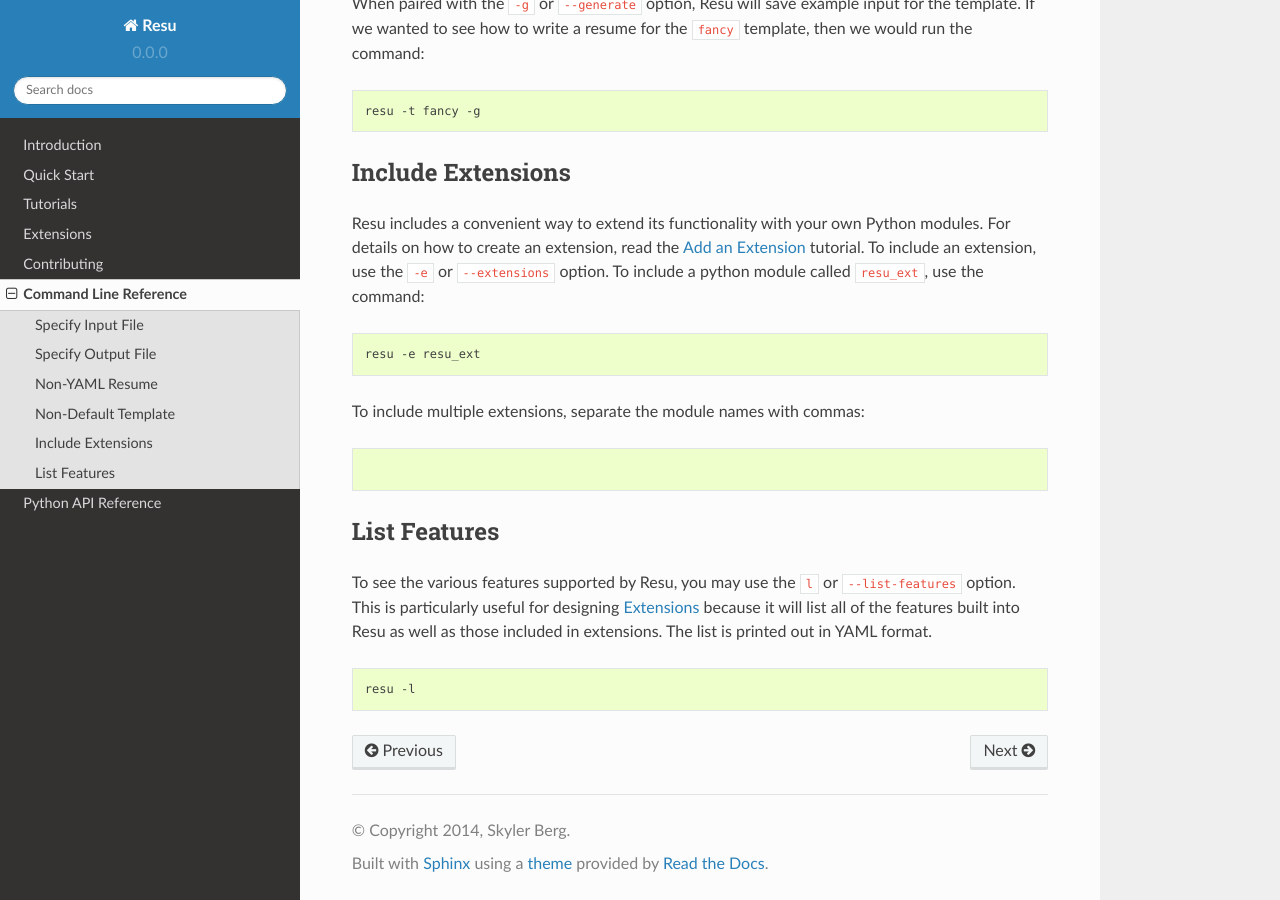
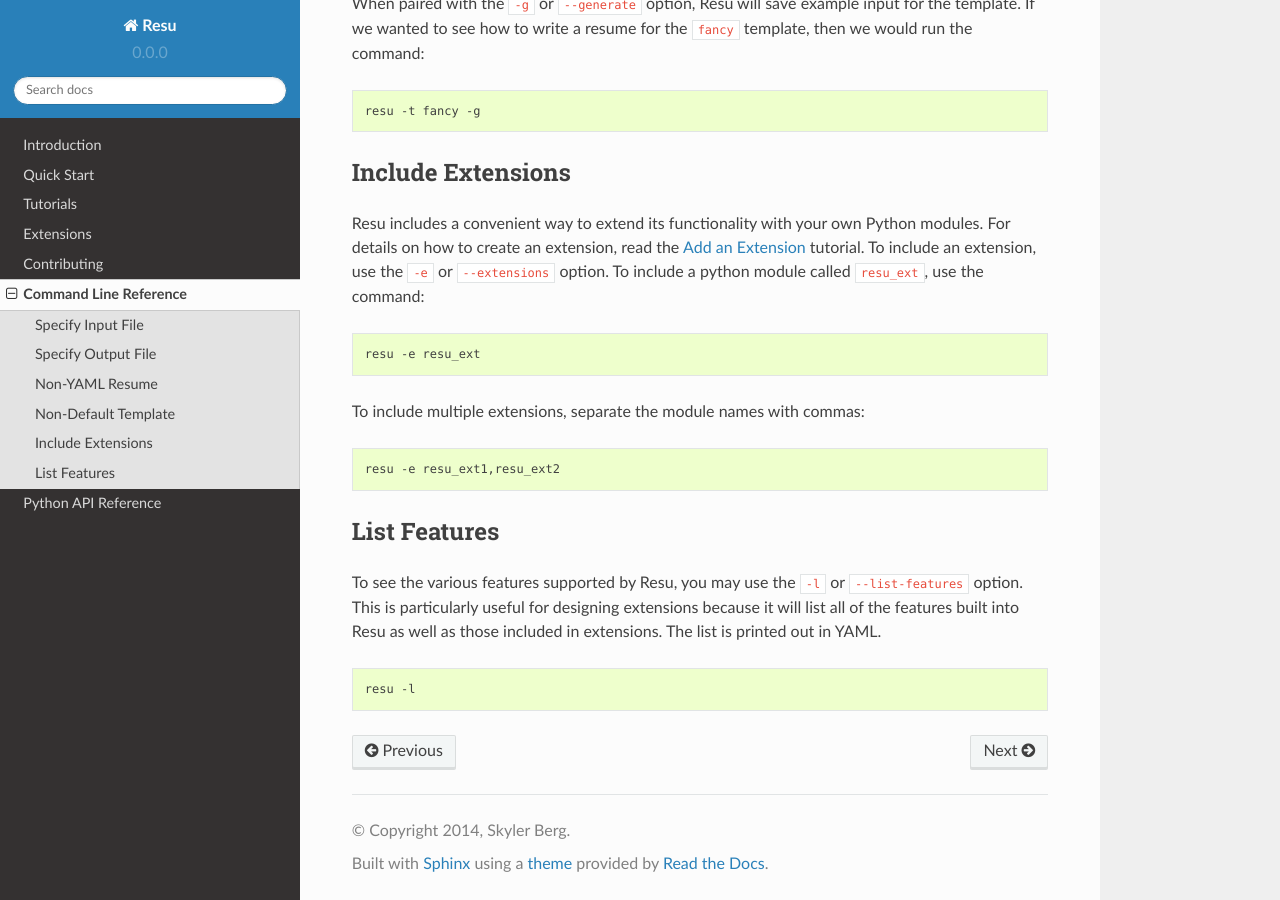
Before and after one commit to skylerberg/resu, a Sphinx documentation site: the page built from doc/pages/cli.rst, in a window 1280 px wide and 900 px high, scrolled down 1502 px. Built offline with Sphinx 7.4.7 and the Read the Docs theme 2.0.0, drawn with Linux system fonts in a browser that asks for light colours.

Commit message:
Fix errors in cli documentation

```diff
--- a/doc/pages/cli.rst
+++ b/doc/pages/cli.rst
@@ -100,13 +100,16 @@
 
 .. code-block:: bash
 
+   resu -e resu_ext1,resu_ext2
+
+
 List Features
 =============
 
-To see the various features supported by Resu, you may use the ``l`` or
+To see the various features supported by Resu, you may use the ``-l`` or
 ``--list-features`` option. This is particularly useful for designing
-:doc:`extensions` because it will list all of the features built into Resu as
-well as those included in extensions. The list is printed out in YAML format.
+extensions because it will list all of the features built into Resu as well as
+those included in extensions. The list is printed out in YAML.
 
 .. code-block:: bash
 
```
